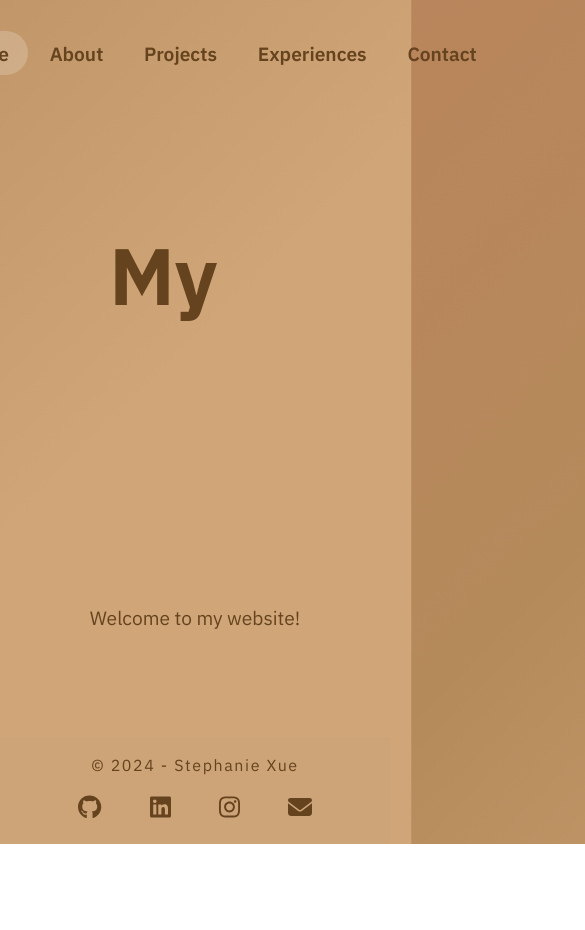
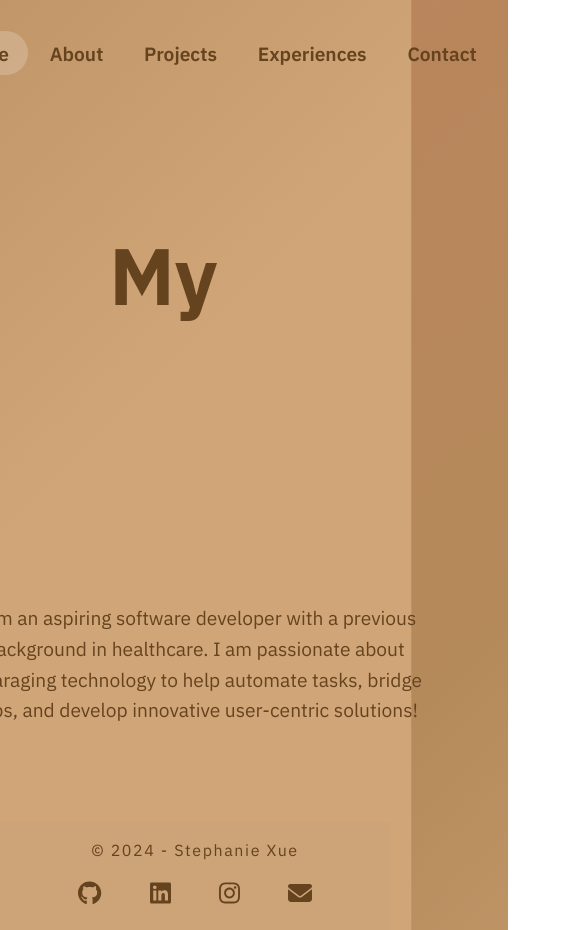
Before and after one commit to steph-xue/portfolio, a React (Vite) app: page / in a window 390 px wide. Shown: the top 930 px of the page, 585 px wide, since content can reach past the window. Before the commit the page ends 844 px from the top, so only its background shows below. Built offline with nearby package versions, Linux system fonts and the light colour scheme.

Commit message:
fix homepage for mobile

```diff
--- a/src/components/Homepage.jsx
+++ b/src/components/Homepage.jsx
@@ -70,7 +70,8 @@ function Homepage() {
                 <div className="console-underscore" id="console">&#95;</div>
             </div>
             <p className="homepage-description">
-                Welcome to my website!
+                I am an aspiring software developer with a previous background in healthcare. I am passionate about levaraging
+                technology to help automate tasks, bridge gaps, and develop innovative user-centric solutions!
             </p>
         </div>
     );
--- a/src/style.scss
+++ b/src/style.scss
@@ -166,9 +166,9 @@ body {
 	font-size: var(--fs-xxl);
 	font-weight: var(--fw-bold);
 	text-align: center;
-	margin-bottom: 0;
+	margin-bottom: 5em;
 	height:200px;
-	width: 900px;
+	width: 550px;
 	display: block;
 	color: var(--color-dark-brown1);
 	margin: auto;
@@ -185,12 +185,16 @@ body {
 	text-align: center;
 	width: 550px;
 	margin-top: 10em;
-	margin-bottom: 2em;
+	margin-bottom: 4em;
 	padding-left: 2em;
 	padding-right: 2em;
 }
 
 @media (min-width: 800px) {
+	.homepage-title {
+		width: 900px;
+	}
+
 	.homepage-description{
 		width: 900px;
 	}
```
